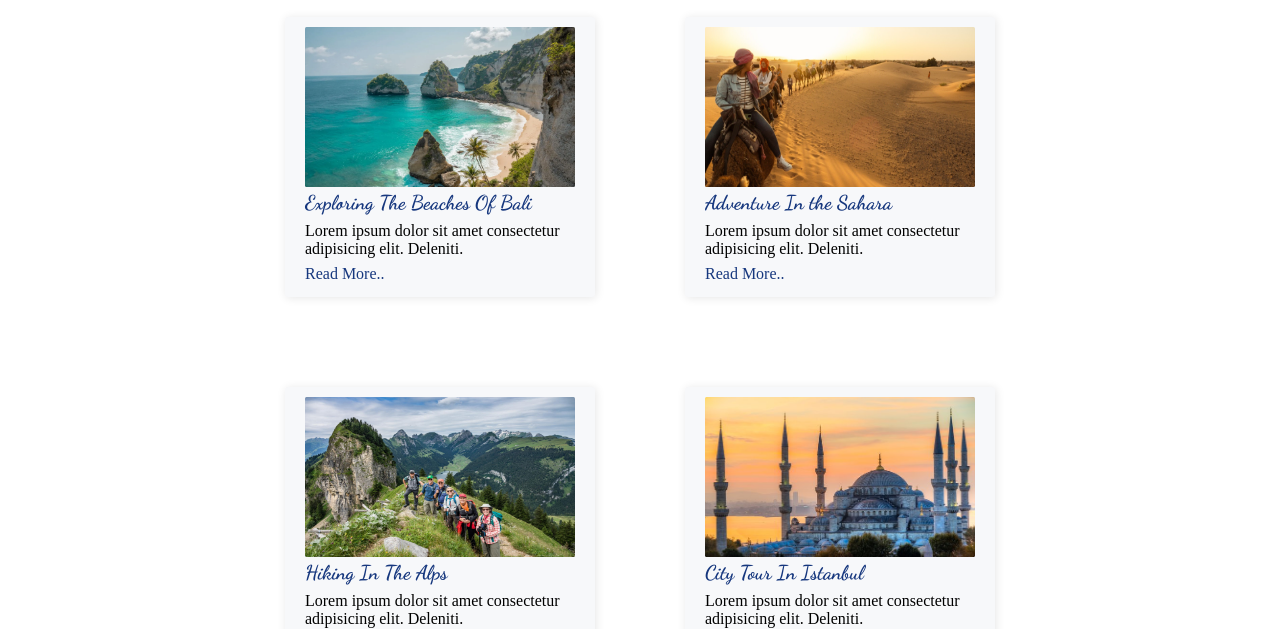
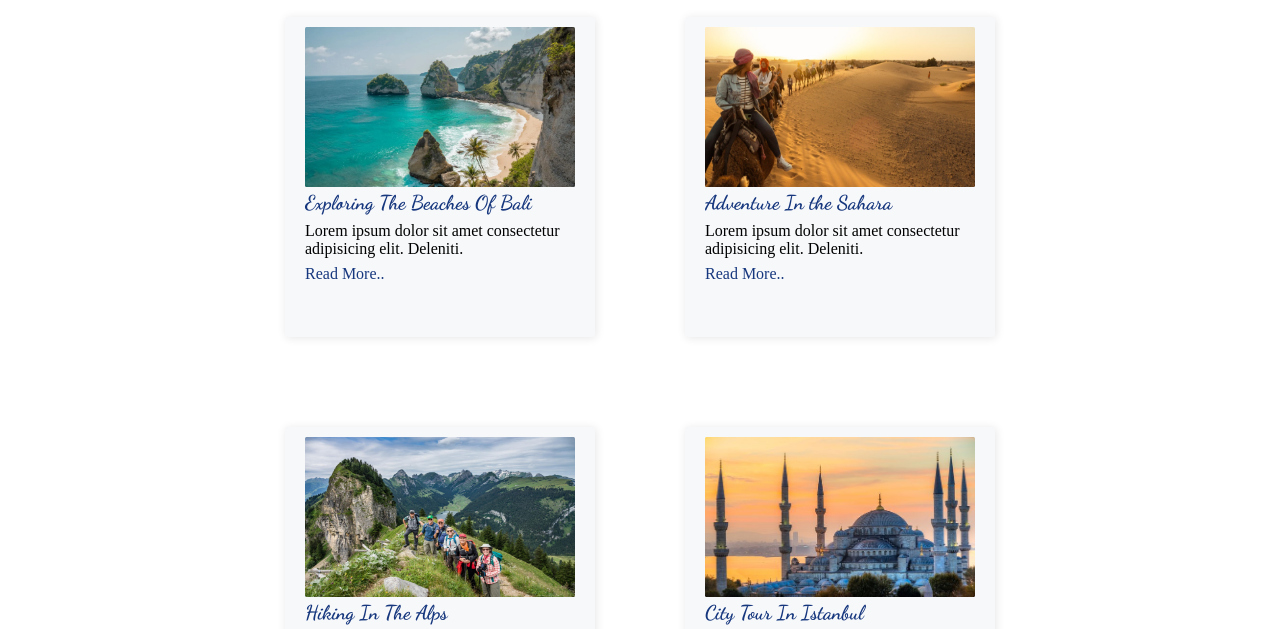
Before and after one commit to Eng-Yhassan/Benadir-Travel19, a plain HTML site: page blog.html in a window 1280 px wide. Shown: the part 192-821 px from the top of the page. Drawn offline with Linux system fonts and the light colour scheme.

Commit message:
Updated style.css with new changes

```diff
--- a/style.css
+++ b/style.css
@@ -1073,7 +1073,7 @@ table tr:nth-child(even) {
     /* latestcard1 */
     .latestcard1{
         width: 270px;
-        height: 260px;
+        height: 300px;
         background-color: var(--bacckground-color);
         box-shadow: 1px 1px 10px rgba(0, 0, 0, 0.1);
         border-radius: 3px;
```
